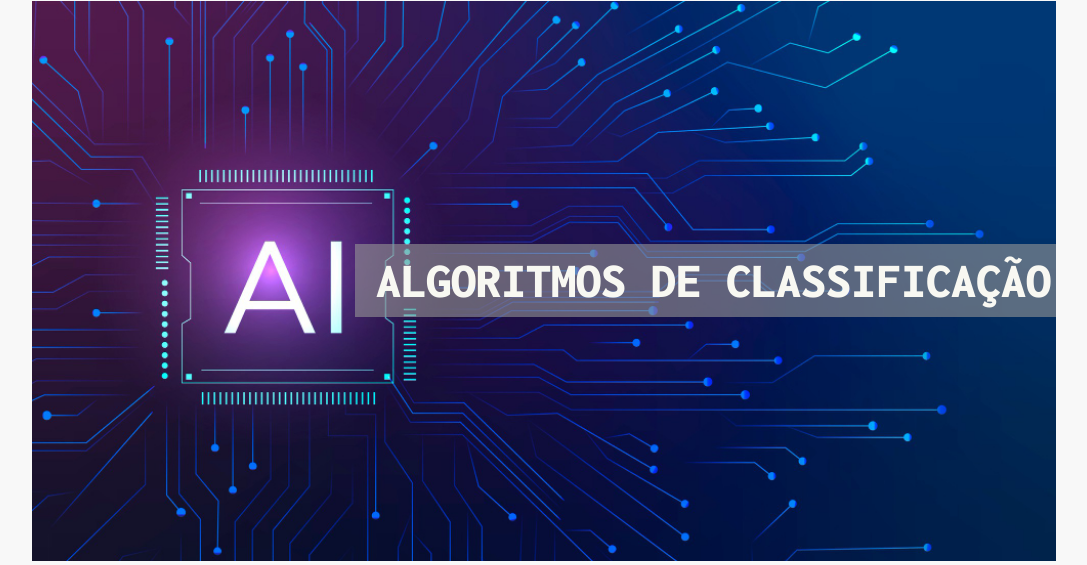
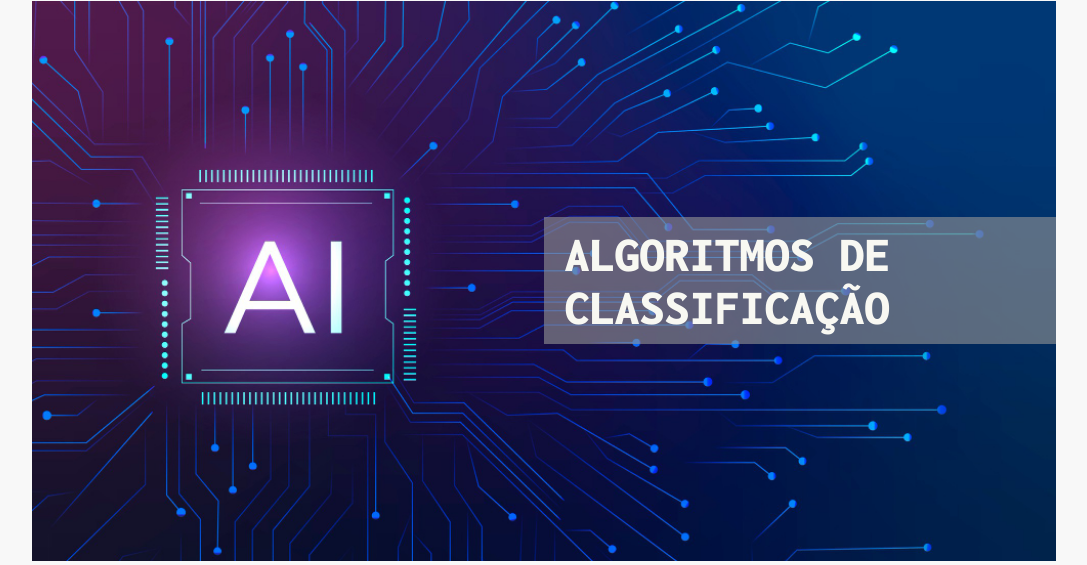
Before and after one commit to joao-rod/rice-predict, a Flask app: page / in a window 1280 px wide. Shown: the part 75-640 px from the top of the page, without its empty margins (96-1183 px from the left). Run offline with Flask 2, Linux system fonts and the light colour scheme; parts of the project's set-up code (start-up, migrations or seed data) failed here and were passed over; some libraries are stand-ins or nearby versions.

Commit message:
finalize application

```diff
--- a/static/css/home.css
+++ b/static/css/home.css
@@ -15,6 +15,8 @@
 #cover h1 {
     font-size: 50px;
     font-weight: 900;
+
+    max-width: 50%;
 
     padding: 1% 0.5% 1% 2%;
 
@@ -90,7 +92,7 @@ form input:focus {
     border-radius: 5px;
 }
 
-@media screen and (max-width: 700px) {
+@media screen and (max-width: 900px) {
     #cover {
         display: flex;
         flex-direction: column;
@@ -101,6 +103,7 @@ form input:focus {
     }
 
     #cover h1 {
+        max-width: 100%;
         font-size: 40px;
     }
 
```
